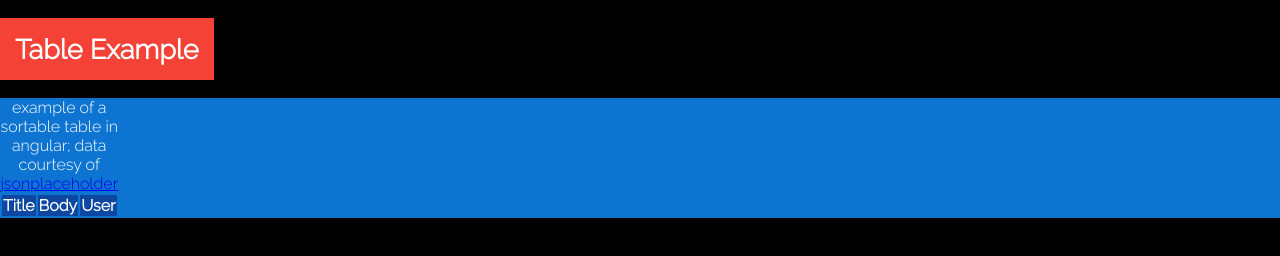
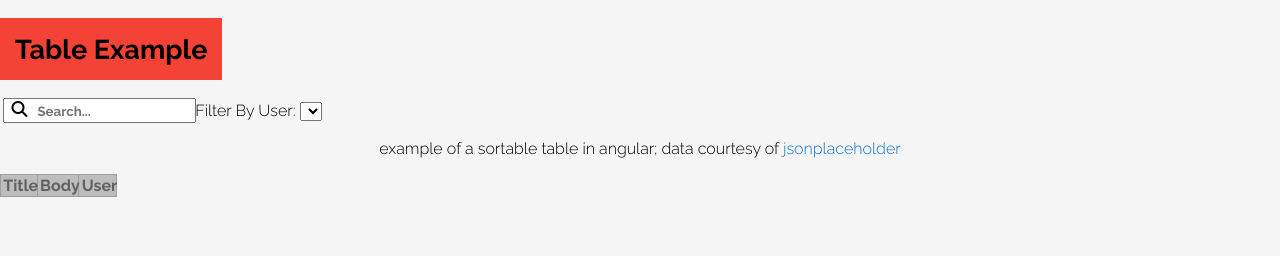
Before and after one commit to JoseVillarreal/angular-table, a plain HTML site: page index.html in a window 1280 px wide. Drawn offline with nearby package versions, Linux system fonts and the light colour scheme; no server answers.

Commit message:
pushing style changes

```diff
--- a/app.js
+++ b/app.js
@@ -3,12 +3,8 @@ var app = angular.module('angularTable', []);
 app.controller('tableController', function ($scope, $http){
 
 	$scope.sortOrder = false;
-
-	//TODO  - Add fake user names instead of user ids
+	$scope.users = [];
 	//		- Filter by user
-	//		- Search data
-	//		- Style
-	//		- NG Cloak properly
 	//		- fix project's readme
 
 	//generic sorting function for table columns
@@ -30,7 +26,16 @@ app.controller('tableController', function ($scope, $http){
 	$scope.loadData = function(){
 		$http.get("http://jsonplaceholder.typicode.com/posts")
 		.then(function(response){
-			$scope.posts = response.data;
+			if ( response.data.length > 0 ){
+				$scope.posts = response.data;
+				var unique = {}
+				for (var i = $scope.posts.length - 1; i >= 0; i--) {
+					if (typeof(unique[$scope.posts[i].userId]) == "undefined"){
+						$scope.users.push($scope.posts[i].userId);
+					}
+					unique[$scope.posts[i].userId] = 0;
+				}
+			}
 		});
 	}
 });
--- a/index.html
+++ b/index.html
@@ -1,17 +1,29 @@
 <!DOCTYPE html>
 <html>
 <head>
+	<meta name="viewport" content="width=device-width">
 	<title>Angular Table Example</title>
-	<link href='https://fonts.googleapis.com/css?family=Raleway:300' rel='stylesheet' type='text/css'>
+	<link href='https://fonts.googleapis.com/css?family=Raleway:300,700' rel='stylesheet' type='text/css'>
 	<link href='https://fonts.googleapis.com/css?family=PT+Sans+Narrow' rel='stylesheet' type='text/css'>
 	<link rel="stylesheet" href="style.css">
 </head>
 <body ng-app="angularTable" ng-controller="tableController" ng-init="loadData()">
-	<div class="wrapper">
-		<h1>Table Example {{sortOption}}</h1>
+	<div class="wrapper" ng-cloak>
+		<h1>Table Example</h1>
 		<div class="table-wrapper">
+			<div class="search">
+				<input type="text" name="search" value="" placeholder="Search..." ng-model="searchValue">
+				<i class="fa fa-search" aria-hidden="true"></i>
+			</div>
+			<div class="userFilter">
+			Filter By User:
+				<select name="user_select" ng-model="userFilter">
+					<option value=""></option>
+					<option ng-repeat="u in users | orderBy: -u">{{u}}</option>
+				</select>
+			</div>
+			<p class="caption">example of a sortable table in angular; data courtesy of <a href="http://jsonplaceholder.typicode.com/posts">jsonplaceholder</a></p>
 			<table ng-cloak>
-				<caption>example of a sortable table in angular; data courtesy of <a href="http://jsonplaceholder.typicode.com/posts">jsonplaceholder</a></caption>
 				<thead>
 					<tr>
 						<th ng-click="sortTable('title')">Title <span ng-show="sortOption === 'title'"><i class="fa" ng-class="sortOrder ? 'fa-caret-down' : 'fa-caret-up'"></i></span></th>
@@ -20,7 +32,7 @@
 					</tr>
 				</thead>
 				<tbody>
-					<tr ng-repeat="post in posts | orderBy:sortOption:sortOrder">
+					<tr ng-repeat="post in posts | filter: searchValue | filter:{userId: userFilter} | orderBy:sortOption:sortOrder">
 						<td>{{post.title}}</td>
 						<td>{{post.body}}</td>
 						<td>{{post.userId}}</td>
--- a/style.css
+++ b/style.css
@@ -1,7 +1,8 @@
 body{
-	background-color: black;
-	color: white;
+	background-color: #f5f5f5;
+	color: black;
 	margin: 0px;
+	font-family: 'Raleway', sans-serif;
 }
 
 h1, th, caption {font-family: 'Raleway', sans-serif;}
@@ -12,10 +13,8 @@ td {font-family: 'PT Sans Narrow', sans-serif;}
 }
 .table-wrapper {
 	position:relative;
-	left:0px;
-	right:0px;
 	margin: 0px, 0px;
-	background-color: #0d74d1;
+	// background-color: #0d74d1;
 	width:100%;
 	height:100%;
 }
@@ -27,17 +26,72 @@ h1 {
 	font-size: 1.7em;
 }
 
+.search{
+	position: relative;
+	display: inline-block;
+}
+
+.search input[type="text"]{
+	margin-left:2%;
+	height: 1.4em;
+	padding-left:20%;
+	font-family: 'Raleway', sans-serif;
+	font-weight:bold;
+}
+
+.search i{
+	position:absolute;
+	top:3px;
+	left:7.2%;
+}
+
+.userFilter {
+	margin-left: 30px;
+	display: inline;
+	width: 30%;
+}
+
+.caption {
+	text-align: center;
+}
+
+table {
+	border-collapse: collapse;
+}
+
 th {
-	background-color: #0d47a1;
-	color: white;
+	background-color: #bdbdbd;
+	color: #616161;
+	text-align: left;
+	padding-left:2%;
+	border: 1px solid #9e9e9e;
 }
 
 tr {
-	background-color: #bbdefb;
+	// background-color: #bbdefb;
 	color: black;
 }
 
 td {
 	padding: 5px;
 	text-align: center;
+	border: 1px solid #9e9e9e;
+	padding-left:2%;
+	text-align:left;
 }
+td:first-child{
+	width:20%;
+}
+td:last-child {
+	width:7%;
+}
+
+a, a:visited{
+	text-decoration: none;
+	color: #0d74d1;
+}
+
+a:hover{
+	text-decoration: underline;
+	font-weight: bold;
+}
```
